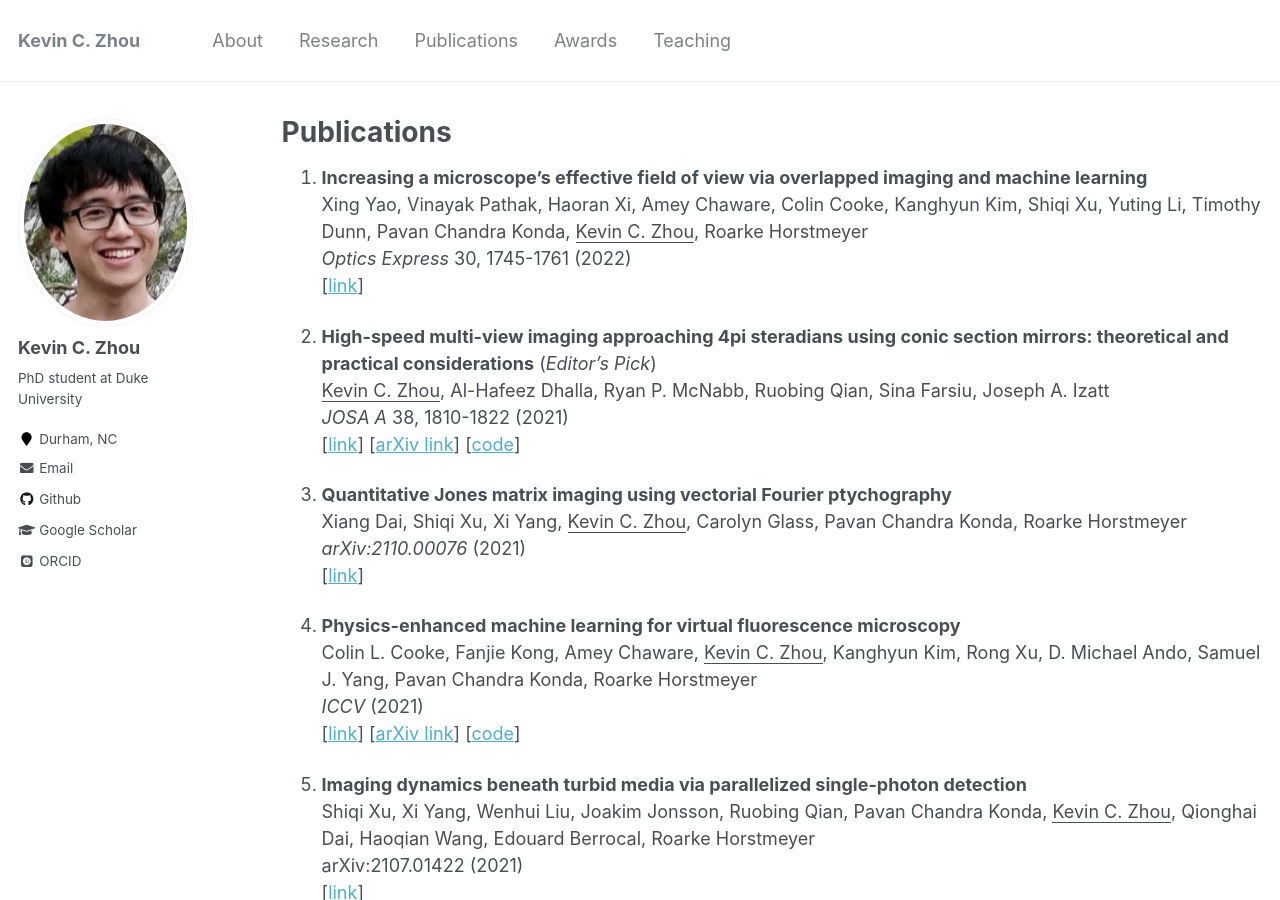
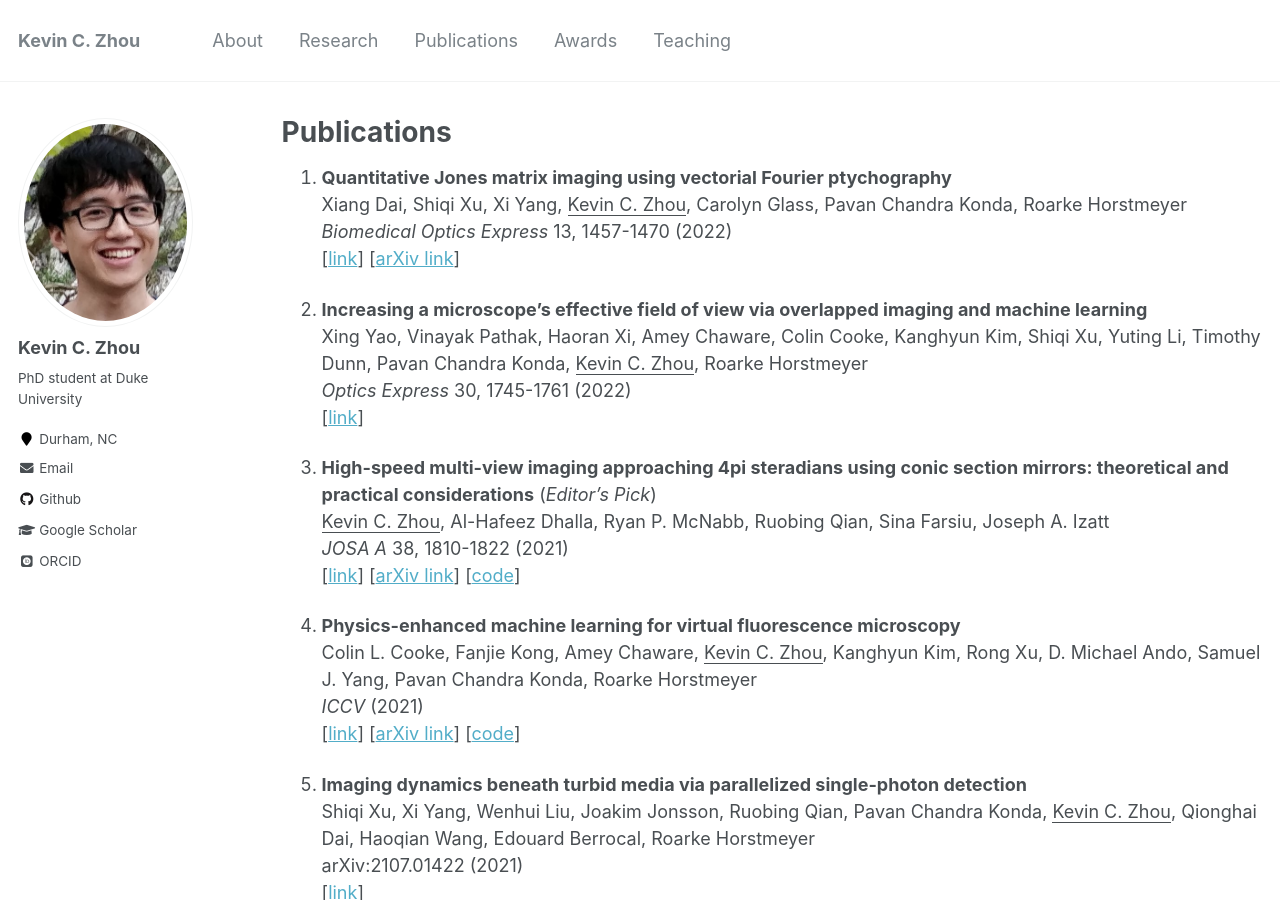
Before and after one commit to kevinczhou/kevinczhou.github.io, a Jekyll site: the page built from _pages/publications.md, in a window 1280 px wide and 900 px high. Built offline with Jekyll 4.4.1, drawn with Linux system fonts in a browser that asks for light colours; some web fonts are replaced; part of the change alters nothing that is shown.

Commit message:
Update publications.md

```diff
--- a/_pages/publications.md
+++ b/_pages/publications.md
@@ -4,6 +4,11 @@ title: "Publications"
 permalink: /publications/
 author_profile: true
 ---
+1. **Quantitative Jones matrix imaging using vectorial Fourier ptychography**
+Xiang Dai, Shiqi Xu, Xi Yang, <ins>Kevin C. Zhou</ins>, Carolyn Glass, Pavan Chandra Konda, Roarke Horstmeyer
+*Biomedical Optics Express* 13, 1457-1470 (2022)
+[[link](https://opg.optica.org/boe/fulltext.cfm?uri=boe-13-3-1457&id=469435)] [[arXiv link](https://arxiv.org/abs/2110.00076)]
+
 1. **Increasing a microscope's effective field of view via overlapped imaging and machine learning**
 Xing Yao, Vinayak Pathak, Haoran Xi, Amey Chaware, Colin Cooke, Kanghyun Kim, Shiqi Xu, Yuting Li, Timothy Dunn, Pavan Chandra Konda, <ins>Kevin C. Zhou</ins>, Roarke Horstmeyer
 *Optics Express* 30, 1745-1761 (2022)
@@ -13,11 +18,6 @@ Xing Yao, Vinayak Pathak, Haoran Xi, Amey Chaware, Colin Cooke, Kanghyun Kim, Sh
 <ins>Kevin C. Zhou</ins>, Al-Hafeez Dhalla, Ryan P. McNabb, Ruobing Qian, Sina Farsiu, Joseph A. Izatt
 *JOSA A* 38, 1810-1822 (2021)
 [[link](https://www.osapublishing.org/josaa/abstract.cfm?uri=josaa-38-12-1810)] [[arXiv link](https://arxiv.org/abs/2106.15826)] [[code](https://osapublishing.figshare.com/articles/software/archived_zemax_files_zip/16305270/1)]
-
-1. **Quantitative Jones matrix imaging using vectorial Fourier ptychography**
-Xiang Dai, Shiqi Xu, Xi Yang, <ins>Kevin C. Zhou</ins>, Carolyn Glass, Pavan Chandra Konda, Roarke Horstmeyer
-*arXiv:2110.00076* (2021)
-[[link](https://arxiv.org/abs/2110.00076)]
 
 1. **Physics-enhanced machine learning for virtual fluorescence microscopy**
 Colin L. Cooke, Fanjie Kong, Amey Chaware, <ins>Kevin C. Zhou</ins>, Kanghyun Kim, Rong Xu, D. Michael Ando, Samuel J. Yang, Pavan Chandra Konda, Roarke Horstmeyer
```
